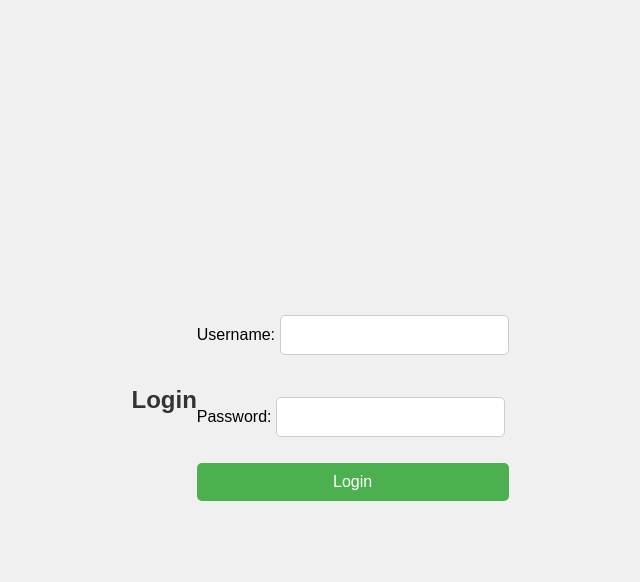
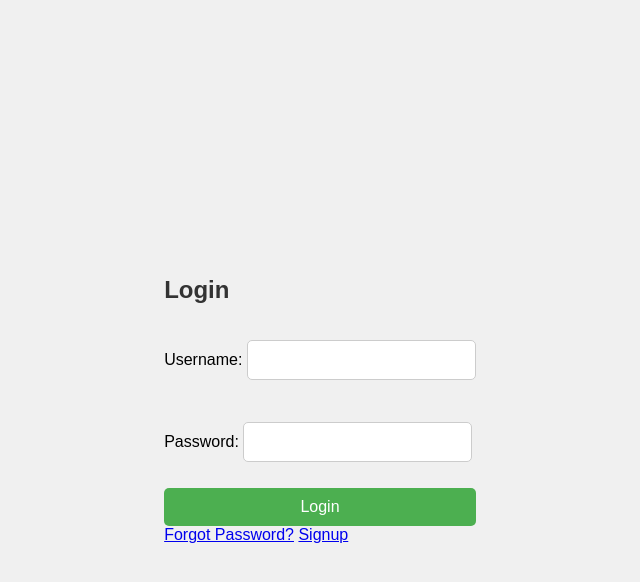
Before and after one commit to Bitlaa1/ProcurementProj, a Django app: page /procurement/login/ in a window 1280 px wide. Shown: the top 582 px of the page, without its empty margins (320-960 px from the left). Run offline with Django 4.2, Linux system fonts and the light colour scheme.

Commit message:
Add files via upload

```diff
--- a/ProcurementProj/templates/home.html
+++ b/ProcurementProj/templates/home.html
@@ -4,7 +4,7 @@
 <head>
     <meta charset="utf-8">
     <meta name="viewport" content="width=device-width, initial-scale=1">
-    <title>Bootstrap demo</title>
+    <title>Home Procurement</title>
     <link href="https://cdn.jsdelivr.net/npm/bootstrap@5.3.3/dist/css/bootstrap.min.css" rel="stylesheet" integrity="sha384-QWTKZyjpPEjISv5WaRU9OFeRpok6YctnYmDr5pNlyT2bRjXh0JMhjY6hW+ALEwIH" crossorigin="anonymous">
     <link rel="stylesheet" href="{% static 'css/home.css' %}">
     <title>Home</title>
--- a/ProcurementProj/templates/login.html
+++ b/ProcurementProj/templates/login.html
@@ -6,11 +6,17 @@
     <link rel="stylesheet" type="text/css" href="{% static 'css/login.css' %}">
 </head>
 <body>
+    <div class="login-container">
         <h2>Login</h2>
         <form method="post">
             {% csrf_token %}
             {{ form.as_p }}
             <button type="submit">Login</button>
         </form>
+        <div class="links">
+            <a href="#">Forgot Password?</a>
+            <a href="{% url 'register' %}">Signup</a>
+        </div>
+    </div>
 </body>
 </html>
```
Lines whose indentation alone changed are shown as unchanged.
